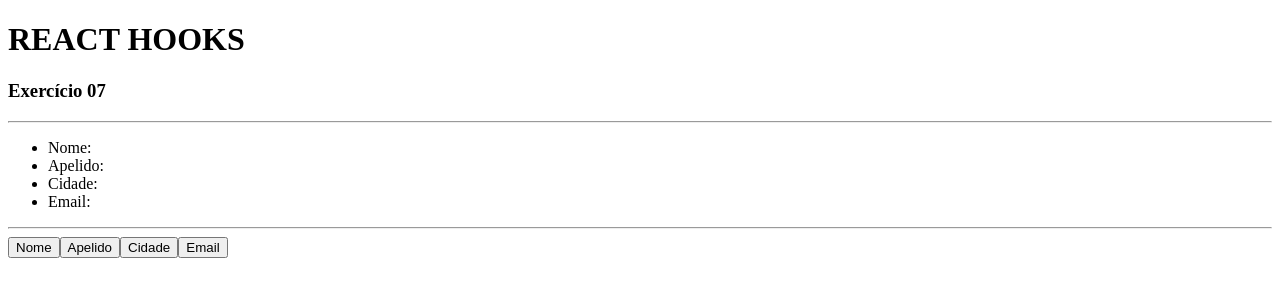
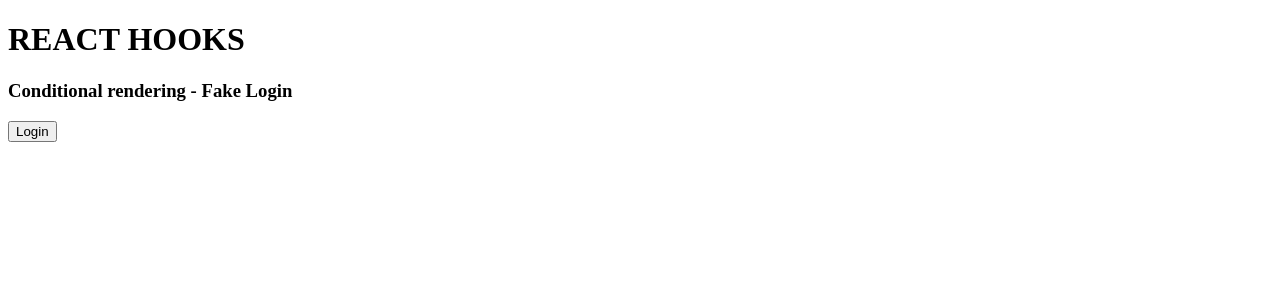
Before and after one commit to sys4soft/react_next_hooks, a React (Vite) app: page / in a window 1280 px wide. Shown: the top 300 px of the page. Built offline with nearby package versions, Linux system fonts and the light colour scheme.

Commit message:
09_hooks

```diff
--- a/src/App.jsx
+++ b/src/App.jsx
@@ -7,7 +7,8 @@
 // import HookState05 from './components/UseState_05'
 // import HookState06 from './components/UseState_06'
 // import HookState07 from './components/UseState_07'
-import HookState08 from './components/UseState_08'
+// import HookState08 from './components/UseState_08'
+import HookState09 from './components/UseState_09'
 
 export default () => {
     return (
@@ -20,7 +21,8 @@
             {/* <HookState05 /> */}
             {/* <HookState06 /> */}
             {/* <HookState07 /> */}
-            <HookState08 />
+            {/* <HookState08 /> */}
+            <HookState09 />
         </>
     )
 }
--- /dev/null
+++ b/src/components/UseState_09.jsx
@@ -0,0 +1,19 @@
+import React, { useState } from "react";
+
+export default () => {
+
+    const [login, setLogin] = useState(false)
+    const [btnText, setBtnText] = useState('Login')
+
+    return (
+        <>
+            <h3>Conditional rendering - Fake Login</h3>
+            <button onClick={() => {
+                setLogin(!login);
+                setBtnText(login ? 'Login' : 'Logout')
+            }}>{btnText}</button>
+
+            {login && <p>Usuário logado!</p>}
+        </>
+    )
+}
```
